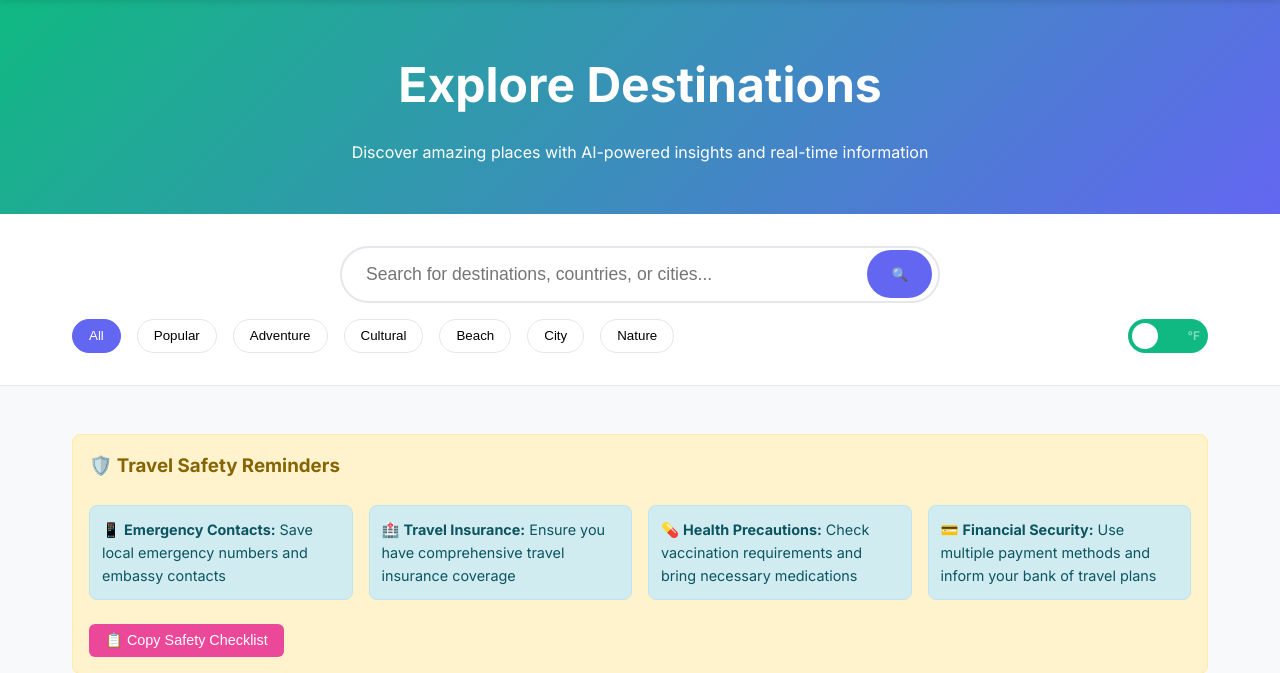
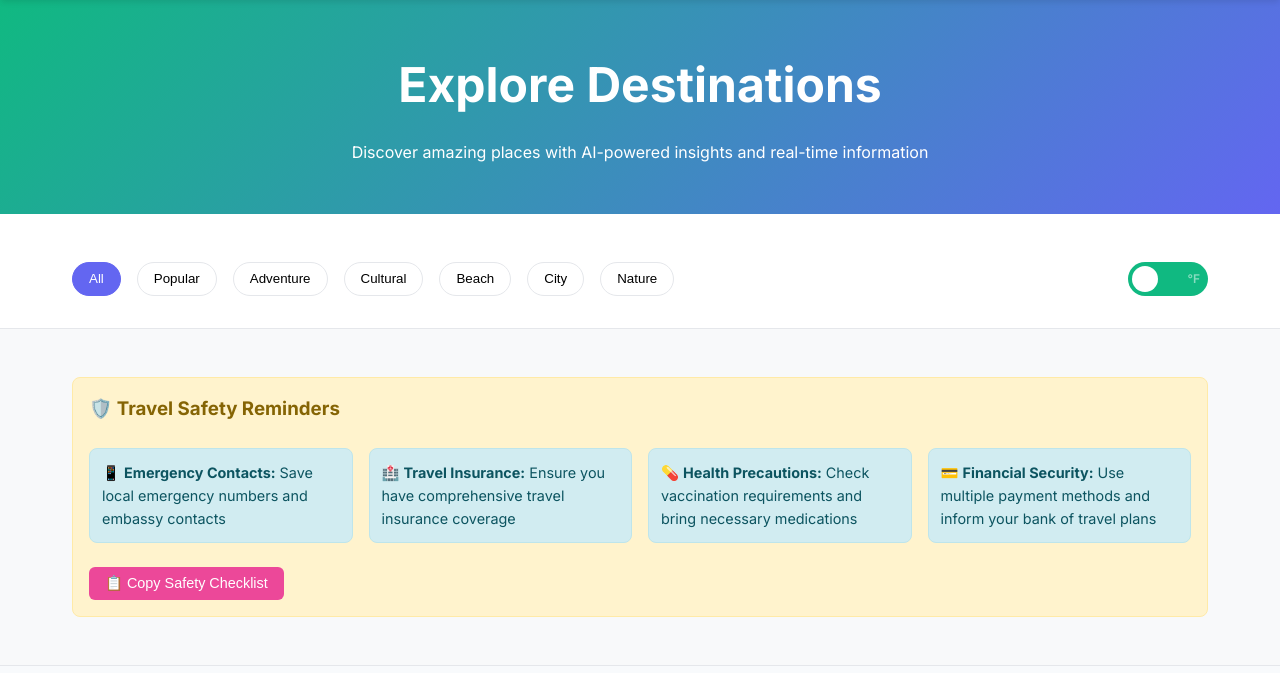
Before and after one commit to GoTravelCac/go.travel, a Flask app: page /explore in a window 1280 px wide. Shown: the part 85-758 px from the top of the page. Run offline with Flask 3, Linux system fonts and the light colour scheme; data that the repository does not hold is empty; some libraries are stand-ins or nearby versions.

Commit message:
Remove search functionality from explore page
- Removed search input and search button completely
- Deleted all search-related CSS styles
- Removed setupSearch() and searchDestinations() functions
- Kept filter functionality and temperature toggle
- Converted search section to filter-only section
- Cleaner, simpler explore page interface

```diff
--- a/templates/explore.html
+++ b/templates/explore.html
@@ -22,73 +22,6 @@
                 </div>amily: var(--font-heading);
     font-size: 3rem;
     margin-bottom: 1rem;
-}
-
-.search-section {
-    background: var(--white);
-    padding: 2rem 0;
-    border-bottom: 1px solid #e5e7eb;
-}
-
-.search-container {
-    max-width: 600px;
-    margin: 0 auto;
-    position: relative;
-}
-
-.search-input {
-    width: 100%;
-    padding: 1rem 1.5rem;
-    border: 2px solid #e5e7eb;
-    border-radius: 50px;
-    font-size: 1.1rem;
-}
-
-.search-input:focus {
-    outline: none;
-    border-color: var(--primary-color);
-    box-shadow: 0 0 0 3px rgba(99, 102, 241, 0.1);
-}
-
-.search-btn {
-    position: absolute;
-    right: 8px;
-    top: 50%;
-    transform: translateY(-50%);
-    background: var(--primary-color);
-    color: var(--white);
-    border: none;
-    padding: 0.75rem 1.5rem;
-    border-radius: 50px;
-    cursor: pointer;
-    height: 48px;
-    display: flex;
-    align-items: center;
-    justify-content: center;
-    transition: none;
-}
-
-.search-btn:hover,
-.search-btn:focus,
-.search-btn:active,
-.search-btn:visited {
-    position: absolute;
-    right: 8px;
-    top: 50%;
-    transform: translateY(-50%);
-    background: var(--primary-color);
-    color: var(--white);
-    border: none;
-    padding: 0.75rem 1.5rem;
-    border-radius: 50px;
-    cursor: pointer;
-    height: 48px;
-    display: flex;
-    align-items: center;
-    justify-content: center;
-    transition: none;
-    outline: none;
-    box-shadow: none;
 }
 
 .filters {
@@ -444,13 +377,9 @@ button {
     </div>
 </section>
 
-<!-- Search Section -->
-<section class="search-section">
+<!-- Filter Section -->
+<section class="filter-section" style="background: var(--white); padding: 2rem 0; border-bottom: 1px solid #e5e7eb;">
     <div class="container">
-        <div class="search-container">
-            <input type="text" class="search-input" id="searchInput" placeholder="Search for destinations, countries, or cities...">
-            <button class="search-btn" onclick="searchDestinations()">🔍</button>
-        </div>
         <div class="filters">
             <button class="filter-btn active" data-filter="all">All</button>
             <button class="filter-btn" data-filter="popular">Popular</button>
@@ -517,7 +446,6 @@ let currentFilter = 'all';
 document.addEventListener('DOMContentLoaded', function() {
     loadDestinations();
     setupFilters();
-    setupSearch();
 });
 
 // Load destinations from API
@@ -648,39 +576,6 @@ function filterDestinations() {
             dest.category.includes(currentFilter)
         );
     }
-
-    displayDestinations(filtered);
-}
-
-// Setup search
-function setupSearch() {
-    const searchInput = document.getElementById('searchInput');
-    searchInput.addEventListener('input', function() {
-        searchDestinations();
-    });
-
-    searchInput.addEventListener('keypress', function(e) {
-        if (e.key === 'Enter') {
-            searchDestinations();
-        }
-    });
-}
-
-// Search destinations
-function searchDestinations() {
-    const searchTerm = document.getElementById('searchInput').value.toLowerCase().trim();
-
-    if (searchTerm === '') {
-        filterDestinations();
-        return;
-    }
-
-    const filtered = allDestinations.filter(dest =>
-        dest.name.toLowerCase().includes(searchTerm) ||
-        dest.country.toLowerCase().includes(searchTerm) ||
-        dest.description.toLowerCase().includes(searchTerm) ||
-        dest.category.some(cat => cat.toLowerCase().includes(searchTerm))
-    );
 
     displayDestinations(filtered);
 }
```
